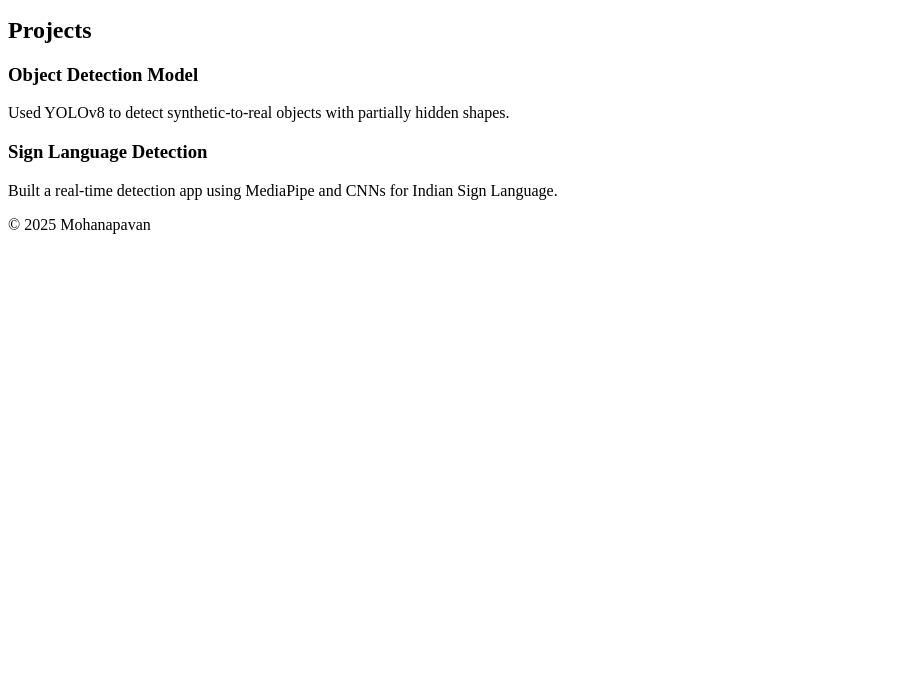
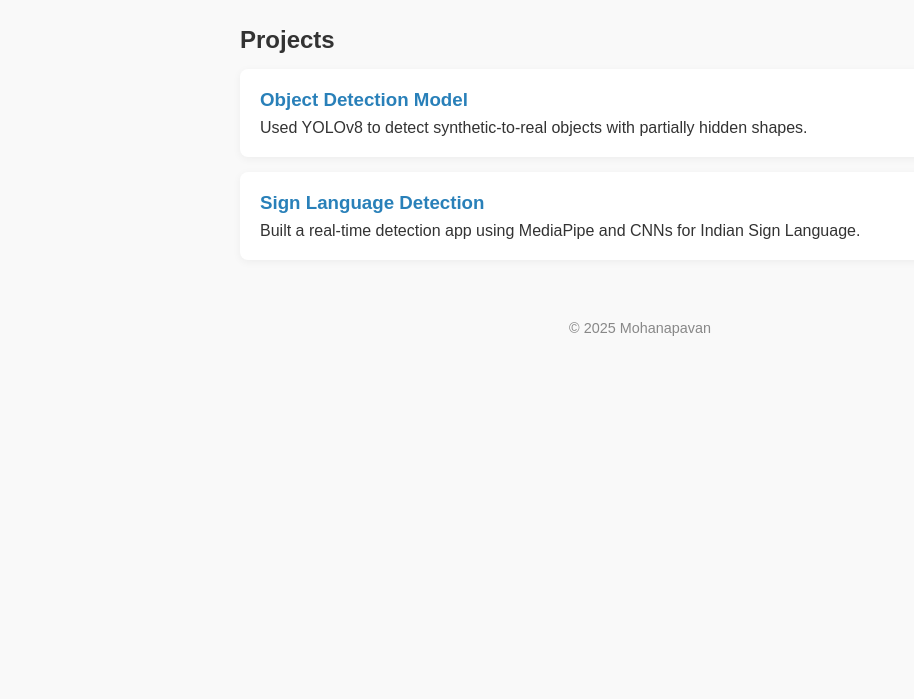
Before and after one commit to mohanapavan/mohanapavan.github.io, a plain HTML site: page index.html in a window 1280 px wide. Shown: the part 101-800 px from the top of the page, without its empty margins (0-914 px from the left). Drawn offline with Linux system fonts and the light colour scheme.

Commit message:
Update index.html

```diff
--- a/index.html
+++ b/index.html
@@ -4,7 +4,7 @@
   <meta charset="UTF-8" />
   <meta name="viewport" content="width=device-width, initial-scale=1.0" />
   <title>Mohanapavan | Portfolio</title>
-  <link rel="stylesheet" href="website.css" />
+  <link rel="stylesheet" href="index.css" />
 </head>
 <body>
   <header>
```
